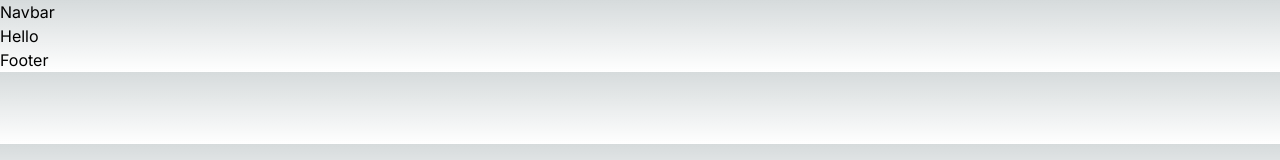
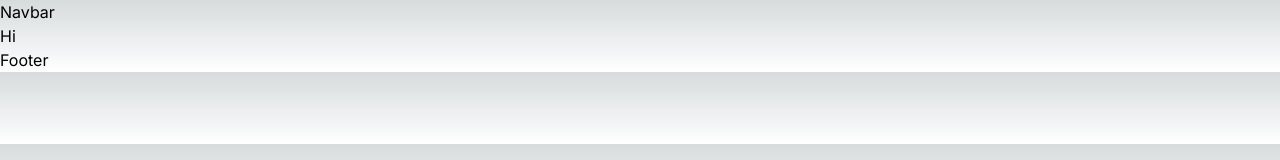
Before and after one commit to BrandonWu500/test-releases, a Next.js app: page / in a window 1280 px wide. Shown: the top 160 px of the page. Built offline with nearby package versions, Linux system fonts and the light colour scheme.

Commit message:
feat: change hello to hi (#8)
test description

```diff
--- a/src/app/page.tsx
+++ b/src/app/page.tsx
@@ -2,7 +2,7 @@ type Props = {};
 const Home = (props: Props) => {
   return (
     <div>
-      <h1>Hello</h1>
+      <h1>Hi</h1>
     </div>
   );
 };
```
